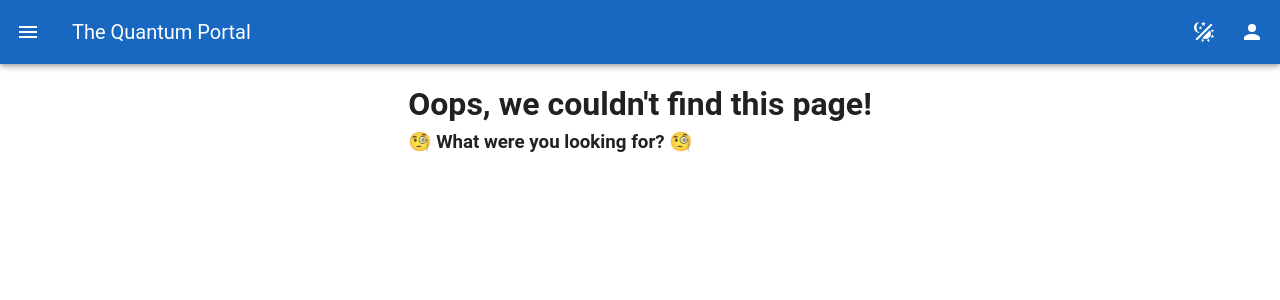
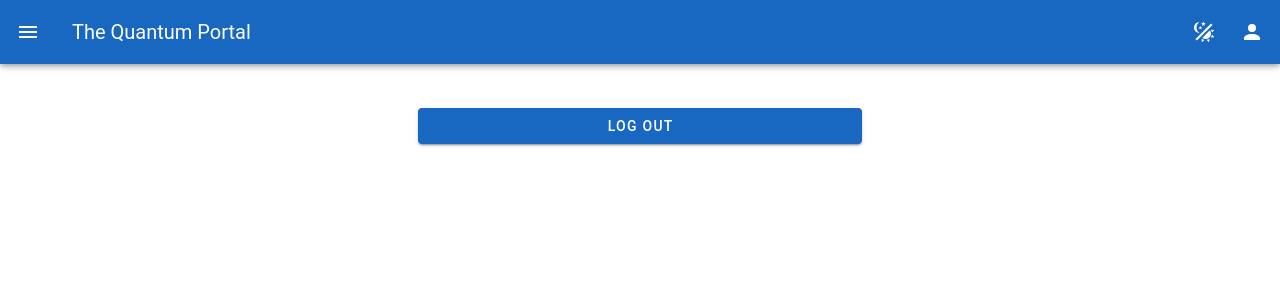
Before and after one commit to RBerga06/website-unipr-fis-frontend, a Vue app: page /logout in a window 1280 px wide. Shown: the top 300 px of the page. Built offline with nearby package versions, Linux system fonts and the light colour scheme.

Commit message:
Add logout page

```diff
--- a/src/components/LoginPage.vue
+++ b/src/components/LoginPage.vue
@@ -46,7 +46,7 @@
   // OAuth2 Login
   const response = await backend.api
     .post(
-      '/token',
+      '/users/login/token',
       new URLSearchParams({
         username: username.value,
         password: password.value
@@ -70,7 +70,7 @@
   // Create a new account
   const response = await backend.api
     .post(
-      '/user/new',
+      '/users/create/token',
       new URLSearchParams({
         username: username.value,
         password: password.value
@@ -82,8 +82,10 @@
       userTextField.value?.validate()
     })
   if (response) {
-    // Log in the new user
-    await login()
+    // Store the token
+    backend.login(response.data as Token)
+    // Redirect to previous page
+    router.back()
   }
 }
 
@@ -92,7 +94,7 @@
   if (!!tabId.value && password.value != passwordConfirm.value) return
   loading.value = true
   if (tabId.value) {
-    // Create the new user
+    // Create the new user (and log them in)
     await signup()
   } else {
     // Log in the user
--- /dev/null
+++ b/src/components/LogoutPage.vue
@@ -0,0 +1,30 @@
+<script setup lang="ts">
+import { ref } from 'vue'
+import { useRouter } from 'vue-router'
+import { useBackendStore } from '@/stores/backend'
+
+const backend = useBackendStore()
+const router = useRouter()
+const loading = ref(false)
+
+function logout() {
+  loading.value = true
+  backend.logout()
+  loading.value = false
+  router.back()
+}
+</script>
+
+<template>
+  <v-container fluid fill-height style="max-width: 500px">
+    <v-col>
+      <v-form @submit.prevent="logout">
+        <v-btn block variant="elevated" type="submit" color="primary" :loading="loading"
+          >Log Out</v-btn
+        >
+      </v-form>
+    </v-col>
+  </v-container>
+</template>
+
+<style scoped></style>
--- a/src/main.ts
+++ b/src/main.ts
@@ -10,6 +10,7 @@
 import HomePage from './components/HomePage.vue'
 import CommunityPage from './components/CommunityPage.vue'
 import LoginPage from './components/LoginPage.vue'
+import LogoutPage from './components/LogoutPage.vue'
 import NotFoundPage from './components/NotFoundPage.vue'
 
 // Pinia
@@ -20,6 +21,7 @@
   { path: '/', component: HomePage },
   { path: '/users/', component: CommunityPage },
   { path: '/login/', component: LoginPage },
+  { path: '/logout/', component: LogoutPage },
   { path: '/:pathMatch(.*)*', component: NotFoundPage }
 ]
 const router = createRouter({
```
